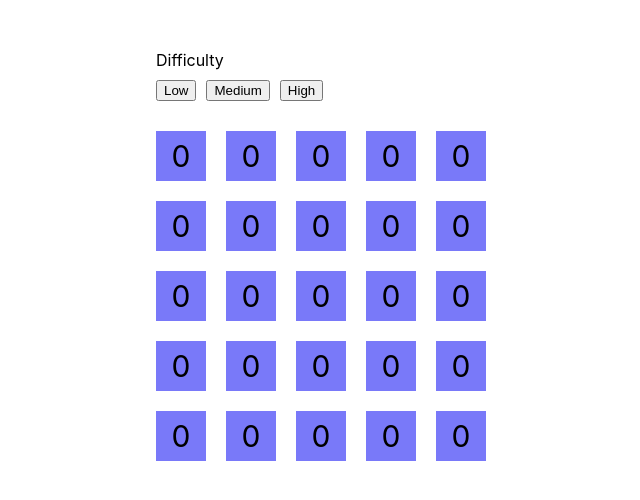
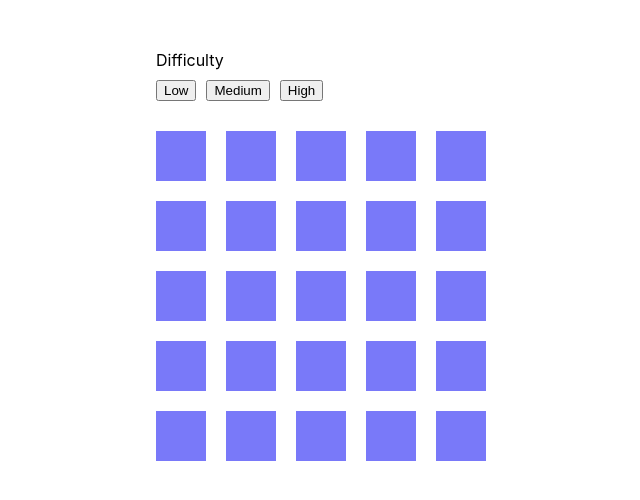
Before and after one commit to yuriypts/simple_minesweeper, a React (Create React App) app: page / in a window 1280 px wide. Shown: the top 500 px of the page, without its empty margins (144-784 px from the left). Built offline with nearby package versions, Linux system fonts and the light colour scheme.

Commit message:
main - don't show initial number.

```diff
--- a/src/square/index.tsx
+++ b/src/square/index.tsx
@@ -21,7 +21,7 @@ const Square: FC<SquareProps> = ({ item, row, line, handleClick, gameOver }) =>
   }
 
   return (
-    <div className={classnames('square', { 'silver': item.index === 1 })} onClick={click}>{ item.number }</div>
+    <div className={classnames('square', { 'silver': item.index === 1 })} onClick={click}>{ item.index === 1 && item.number }</div>
   );
 }
 
```
